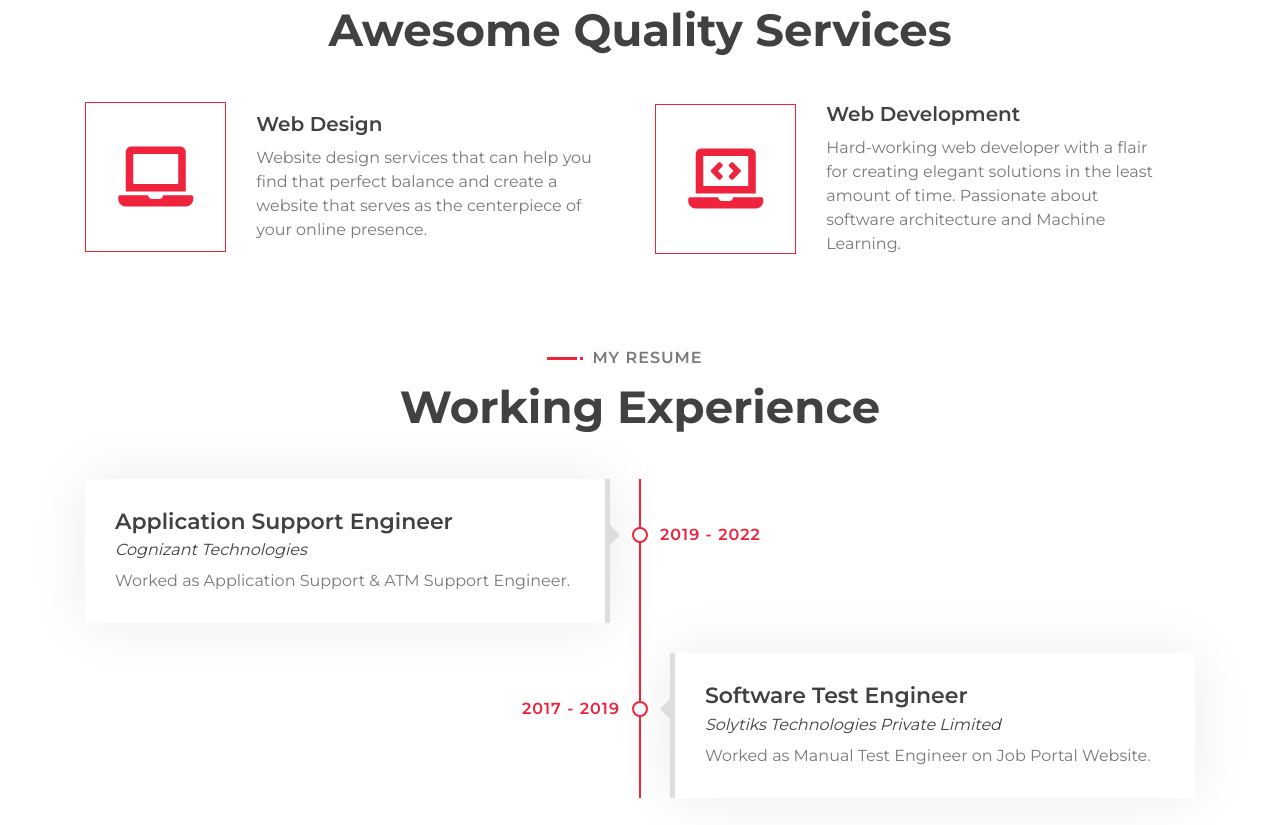
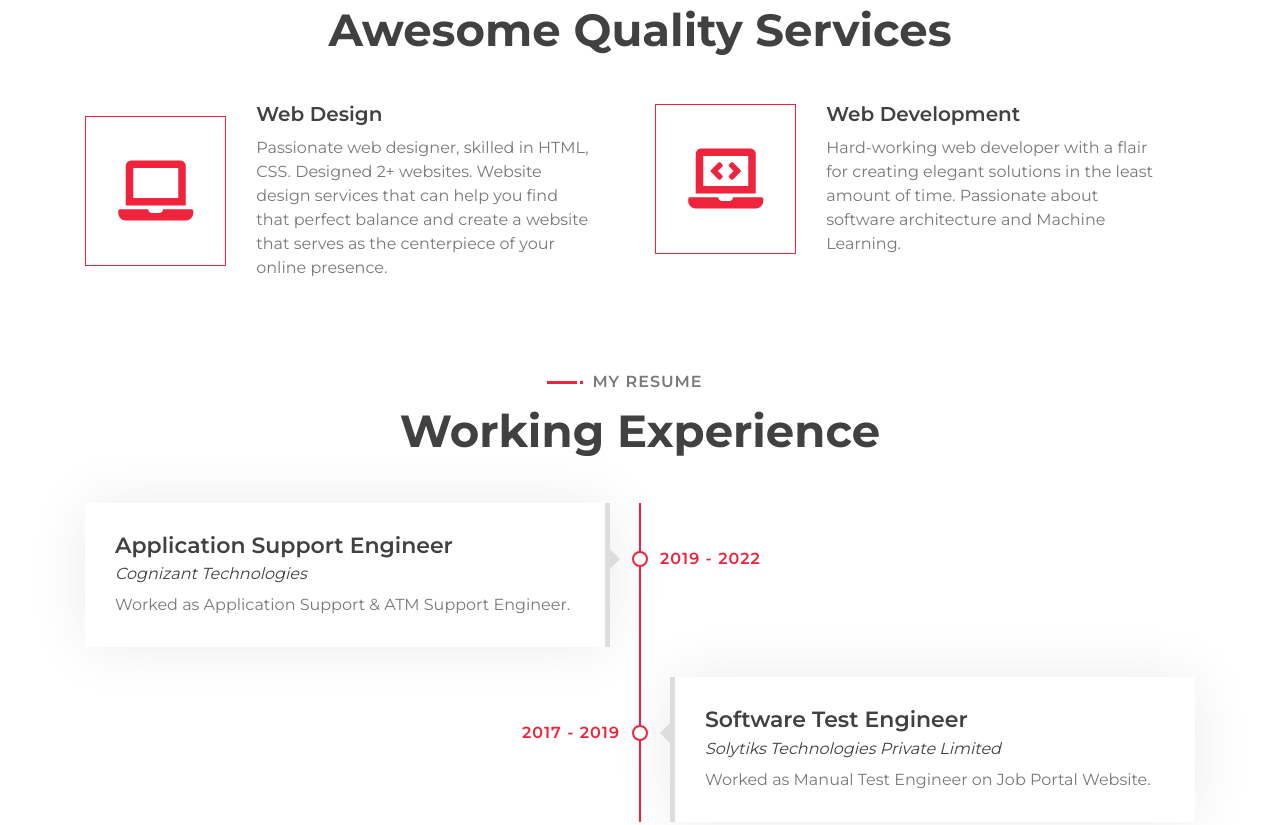
Before and after one commit to hisham-devops/brocamp, a plain HTML site: page Hisham's - Portfolio/index.html in a window 1280 px wide. Shown: the part 1669-2494 px from the top of the page. Drawn offline with nearby package versions, Linux system fonts and the light colour scheme.

Commit message:
Update index.html

```diff
--- a/Hisham's - Portfolio/index.html
+++ b/Hisham's - Portfolio/index.html
@@ -174,7 +174,7 @@
               <div class="service-text">
                 <h3>Web Design</h3>
                 <p>
-                  Website design services that can help you find that perfect balance and create a website that serves as the centerpiece of your online presence.
+                  Passionate web designer, skilled in HTML, CSS. Designed 2+ websites. Website design services that can help you find that perfect balance and create a website that serves as the centerpiece of your online presence.
                 </p>
               </div>
             </div>
```
